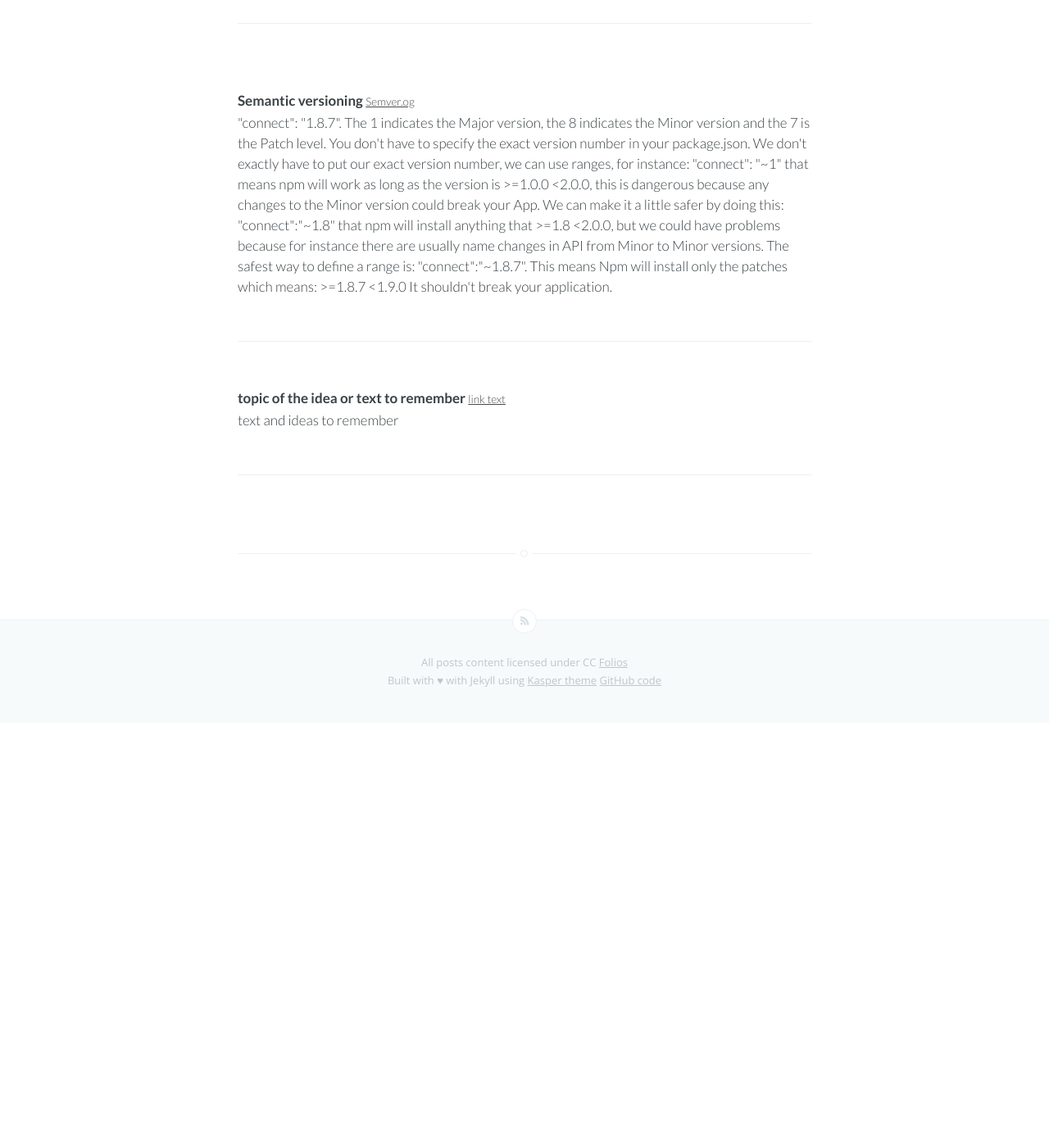
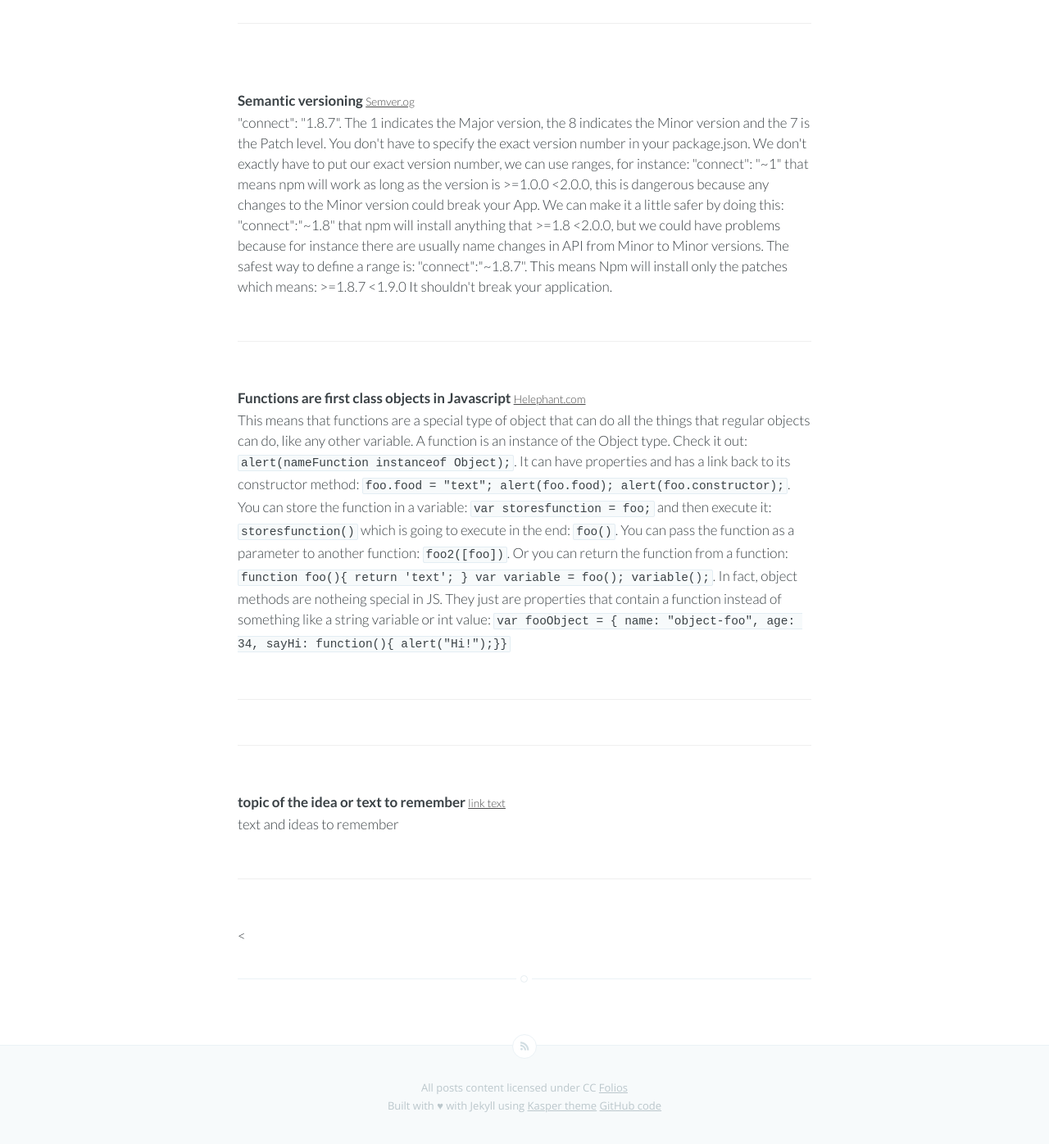
Before and after one commit to joaquindev/joaquindev.github.io, a Jekyll site: the page built from toremember.html, in a window 1280 px wide and 1400 px high, scrolled down 669 px. Shown: the top 1396 px of the window at 82% size. Built offline with Jekyll 4.4.1, drawn with Linux system fonts in a browser that asks for light colours; Markdown is read by kramdown in place of the engine named in the settings; before the commit the page ends 1551 px from its top, so only the background shows below that.

Commit message:
Add concept: JS functions are first class objects
Add concept: JS functions are first class objects

Contact: joaquin@isla.io

```diff
--- a/toremember.html
+++ b/toremember.html
@@ -22,6 +22,14 @@ title: Things and ideas to remember
 "connect": "1.8.7". The 1 indicates the Major version, the 8 indicates the Minor version and the 7 is the Patch level. You don't have to specify the exact version number in your package.json. We don't exactly have to put our exact version number, we can use ranges, for instance: "connect": "~1" that means npm will work as long as the version is >=1.0.0 <2.0.0, this is dangerous because any changes to the Minor version could break your App. We can make it a little safer by doing this: "connect":"~1.8" that npm will install anything that >=1.8 <2.0.0, but we could have problems because for instance there are usually name changes in API from Minor to Minor versions. The safest way to define a range is: "connect":"~1.8.7". This means Npm will install only the patches which means: >=1.8.7 <1.9.0 It shouldn't break your application.
     </span>
     <hr/>
+    <strong>Functions are first class objects in Javascript</strong>
+    <small><a href="http://helephant.com/2008/08/19/functions-are-first-class-objects-in-javascript/">Helephant.com</a></small>
+    <span>
+    <br/>
+    This means that functions are a special type of object that can do all the things that regular objects can do, like any other variable. A function is an instance of the Object type. Check it out: <code>alert(nameFunction instanceof Object);</code>. It can have properties and has a link back to its constructor method: <code>foo.food = "text"; alert(foo.food); alert(foo.constructor);</code>. You can store the function in a variable: <code>var storesfunction = foo;</code> and then execute it: <code>storesfunction()</code> which is going to execute in the end: <code>foo()</code>. You can pass the function as a parameter to another function: <code>foo2([foo])</code>. Or you can return the function from a function: <code>function foo(){ return 'text'; } var variable = foo(); variable();</code>. In fact, object methods are notheing special in JS. They just are properties that contain a function instead of something like a string variable or int value: <code>var fooObject = { name: "object-foo", age: 34, sayHi: function(){ alert("Hi!");}}</code>
+    </span>
+    <hr/>
+    <hr/>
     <strong>topic of the idea or text to remember</strong>
     <small><a href="">link text </a></small>
     <span>
@@ -29,4 +37,5 @@ title: Things and ideas to remember
     text and ideas to remember
     </span>
     <hr/>
+<
 </article>
```
